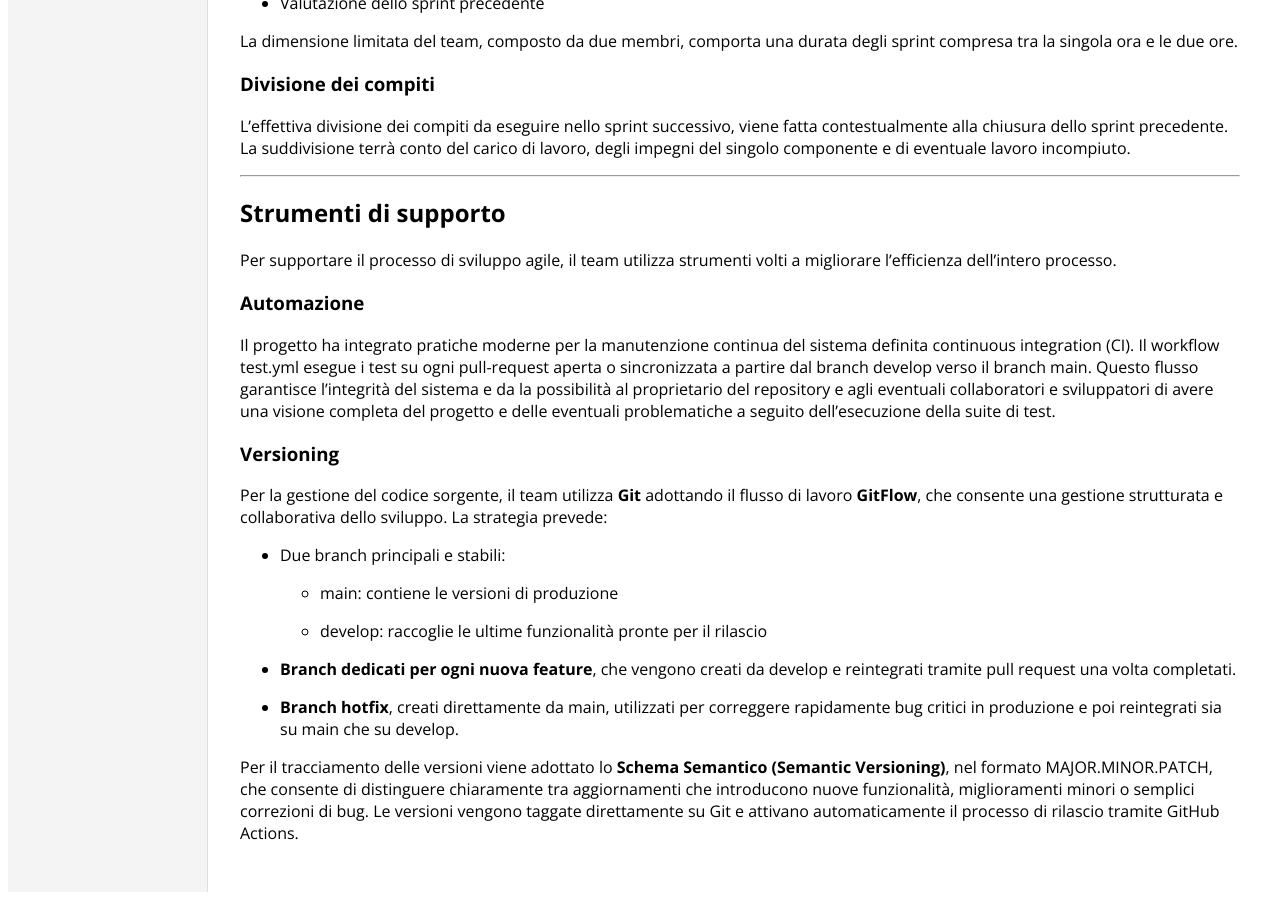
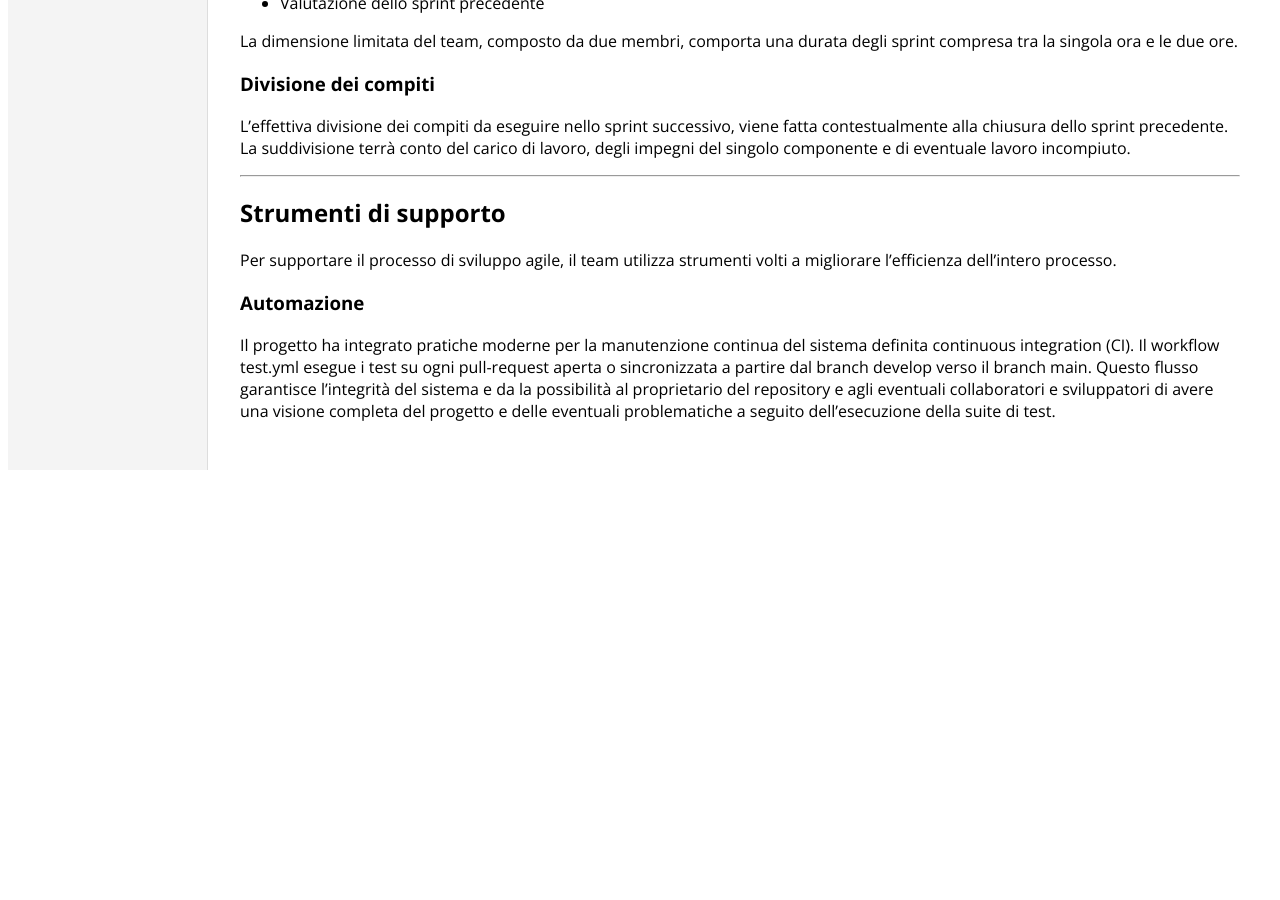
Before and after one commit to michaelrubri/PPS-25-MazeEscape, a Jekyll site: the page built from docs/1-ProcessoDiSviluppo.md, in a window 1280 px wide and 900 px high, scrolled down 1010 px. Built offline with Jekyll 4.4.1, drawn with Linux system fonts in a browser that asks for light colours; after the commit the page ends 1488 px from its top, so only the background shows below that.

Commit message:
deleted release.yml

```diff
--- a/docs/1-ProcessoDiSviluppo.md
+++ b/docs/1-ProcessoDiSviluppo.md
@@ -72,25 +72,3 @@ Il progetto ha integrato pratiche moderne per la manutenzione continua del siste
 il branch main. Questo flusso garantisce l’integrità del sistema e da la possibilità al proprietario del repository e
 agli eventuali collaboratori e sviluppatori di avere una visione completa del progetto e delle eventuali problematiche a
 seguito dell'esecuzione della suite di test.
-
-### Versioning
-
-Per la gestione del codice sorgente, il team utilizza **Git** adottando il flusso di lavoro **GitFlow**, che consente
-una gestione strutturata e collaborativa dello sviluppo. La strategia prevede:
-
-* Due branch principali e stabili:
-
-    * main: contiene le versioni di produzione
-
-    * develop: raccoglie le ultime funzionalità pronte per il rilascio
-
-* **Branch dedicati per ogni nuova feature**, che vengono creati da develop e reintegrati tramite pull request una
-  volta completati.
-
-* **Branch hotfix**, creati direttamente da main, utilizzati per correggere rapidamente bug critici in produzione e
-  poi reintegrati sia su main che su develop.
-
-Per il tracciamento delle versioni viene adottato lo **Schema Semantico (Semantic Versioning)**, nel formato
-MAJOR.MINOR.PATCH, che consente di distinguere chiaramente tra aggiornamenti che introducono nuove funzionalità,
-miglioramenti minori o semplici correzioni di bug. Le versioni vengono taggate direttamente su Git e attivano
-automaticamente il processo di rilascio tramite GitHub Actions.
```
Also changed, not shown: .github/workflows/release.yml (deleted).
